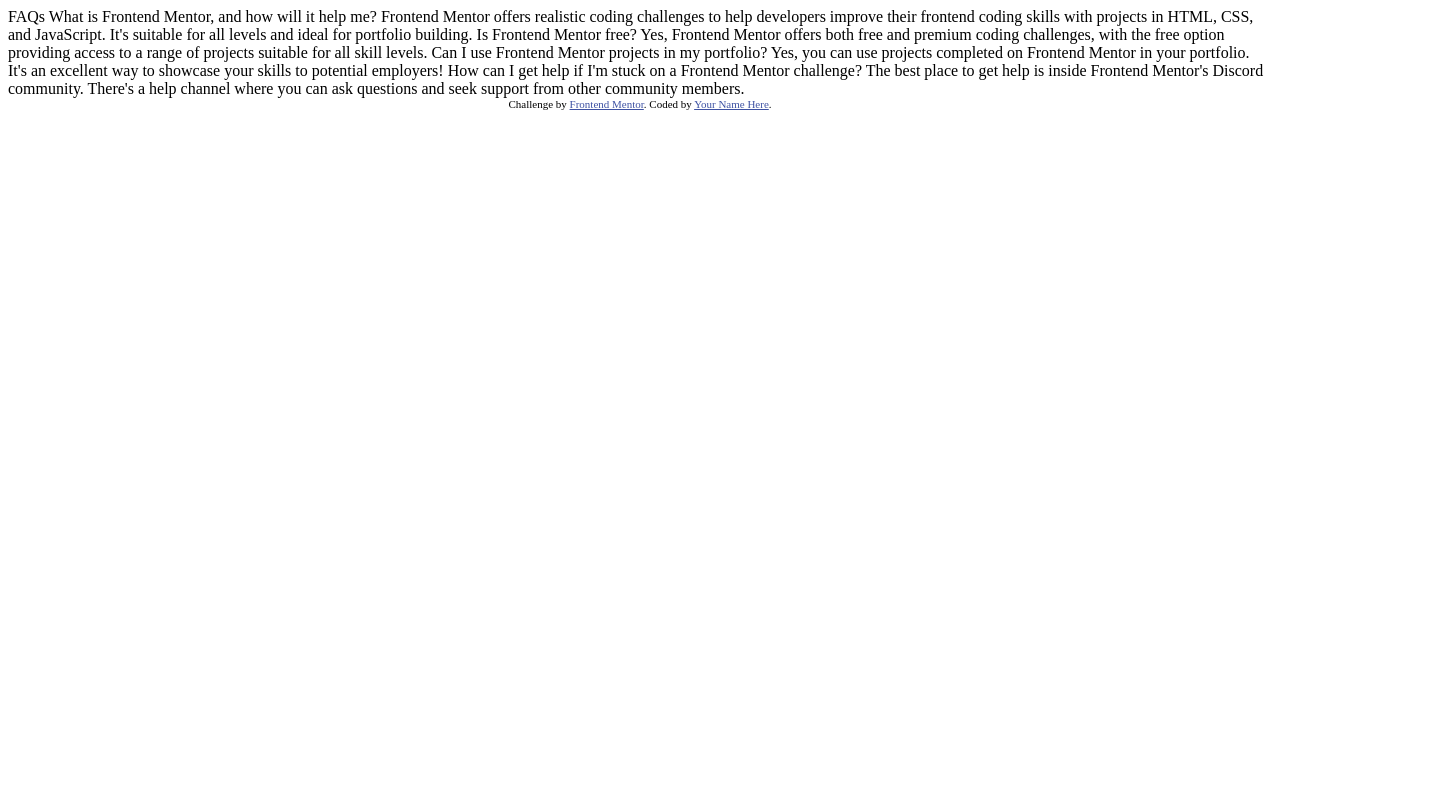
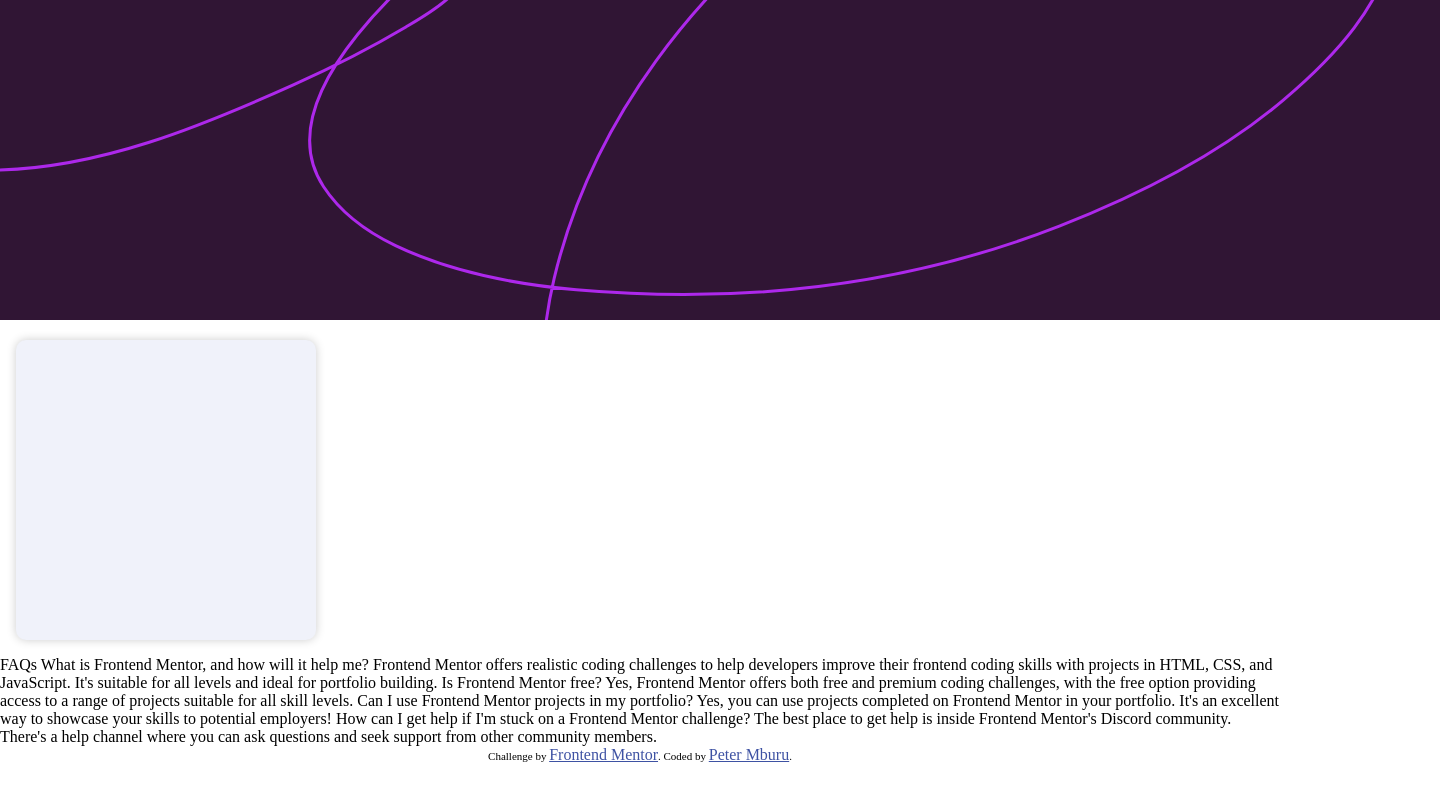
Before and after one commit to kiganyamburu/Frontendmentor-FAQ-Accordion, a plain HTML site: page index.html in a window 1280 px wide. Shown: the whole page, 1440 px wide, since content can reach past the window. Drawn offline with Linux system fonts and the light colour scheme.

Commit message:
working on the middle card

```diff
--- a/index.html
+++ b/index.html
@@ -1,48 +1,50 @@
 <!DOCTYPE html>
 <html lang="en">
   <head>
-  <meta charset="UTF-8">
-  <meta name="viewport" content="width=device-width, initial-scale=1.0"> <!-- displays site properly based on user's device -->
+    <meta charset="UTF-8" />
+    <meta name="viewport" content="width=device-width, initial-scale=1.0" />
+    <!-- displays site properly based on user's device -->
 
-  <link rel="icon" type="image/png" sizes="32x32" href="./assets/images/favicon-32x32.png">
+    <link
+      rel="icon"
+      type="image/png"
+      sizes="32x32"
+      href="./assets/images/favicon-32x32.png"
+    />
+    <link rel="stylesheet" href="styles.css" />
 
     <title>Frontend Mentor | FAQ accordion</title>
 
     <!-- Feel free to remove these styles or customise in your own stylesheet 👍 -->
-  <style>
-    .attribution { font-size: 11px; text-align: center; }
-    .attribution a { color: hsl(228, 45%, 44%); }
-  </style>
   </head>
   <body>
-
-  FAQs
-
-  What is Frontend Mentor, and how will it help me?
-
-  Frontend Mentor offers realistic coding challenges to help developers improve their
-  frontend coding skills with projects in HTML, CSS, and JavaScript. It's suitable for
-  all levels and ideal for portfolio building.
-
-  Is Frontend Mentor free?
-
-  Yes, Frontend Mentor offers both free and premium coding challenges, with the free
-  option providing access to a range of projects suitable for all skill levels.
-
-  Can I use Frontend Mentor projects in my portfolio?
-
-  Yes, you can use projects completed on Frontend Mentor in your portfolio. It's an excellent
-  way to showcase your skills to potential employers!
-
-  How can I get help if I'm stuck on a Frontend Mentor challenge?
-
-  The best place to get help is inside Frontend Mentor's Discord community. There's a help
-  channel where you can ask questions and seek support from other community members.
-
+    <div class="main-container">
+      <div class="main-bg">
+        <img
+          src="./assets/images/background-pattern-desktop.svg"
+          alt="bg pic"
+        />
+      </div>
+      <div class="main-card"></div>
+    </div>
+    FAQs What is Frontend Mentor, and how will it help me? Frontend Mentor
+    offers realistic coding challenges to help developers improve their frontend
+    coding skills with projects in HTML, CSS, and JavaScript. It's suitable for
+    all levels and ideal for portfolio building. Is Frontend Mentor free? Yes,
+    Frontend Mentor offers both free and premium coding challenges, with the
+    free option providing access to a range of projects suitable for all skill
+    levels. Can I use Frontend Mentor projects in my portfolio? Yes, you can use
+    projects completed on Frontend Mentor in your portfolio. It's an excellent
+    way to showcase your skills to potential employers! How can I get help if
+    I'm stuck on a Frontend Mentor challenge? The best place to get help is
+    inside Frontend Mentor's Discord community. There's a help channel where you
+    can ask questions and seek support from other community members.
 
     <div class="attribution">
-    Challenge by <a href="https://www.frontendmentor.io?ref=challenge" target="_blank">Frontend Mentor</a>.
-    Coded by <a href="#">Your Name Here</a>.
+      Challenge by
+      <a href="https://www.frontendmentor.io?ref=challenge" target="_blank"
+        >Frontend Mentor</a
+      >. Coded by <a href="#">Peter Mburu</a>.
     </div>
   </body>
 </html>
--- a/styles.css
+++ b/styles.css
@@ -0,0 +1,30 @@
+.attribution {
+  font-size: 11px;
+  text-align: center;
+}
+.attribution a {
+  color: hsl(228, 45%, 44%);
+}
+
+* {
+  margin: 0;
+  padding: 0;
+  border: 0;
+  box-sizing: border-box;
+  background-color: transparent;
+  font-size: 1rem;
+}
+
+.main-card {
+  display: flex;
+  flex-direction: column;
+  justify-content: center;
+  align-items: center;
+  background-color: hsl(227, 47%, 96%);
+  border-radius: 10px;
+  padding: 1rem;
+  margin: 1rem;
+  width: 300px;
+  height: 300px;
+  box-shadow: 0 0 10px hsl(0, 0%, 80%);
+}
```
Lines whose indentation alone changed are shown as unchanged.
